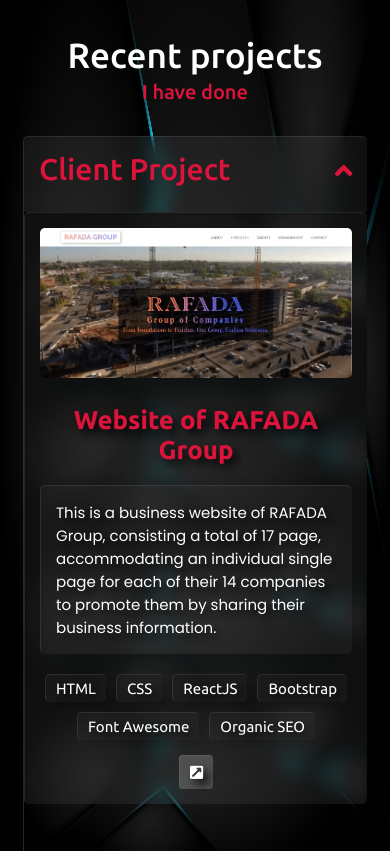
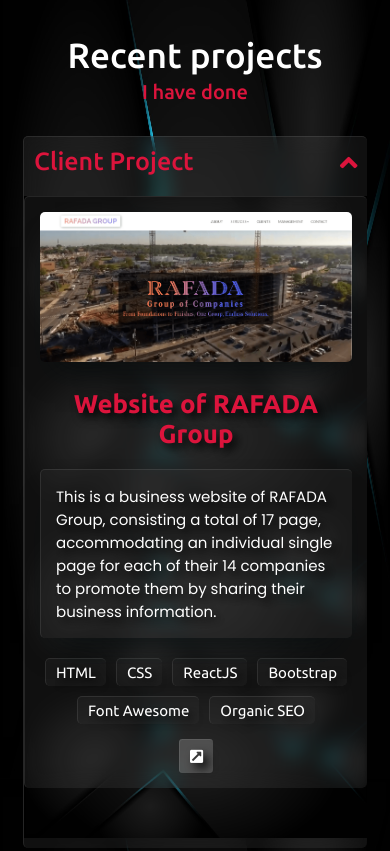
Before and after one commit to Maaazhar/maaazhar.github.io, a React (Vite) app: page / in a window 390 px wide. Shown: the part 4673-5524 px from the top of the page. Built offline with nearby package versions, Linux system fonts and the light colour scheme.

Commit message:
updating project section-17

```diff
--- a/src/components/Project/Project.css
+++ b/src/components/Project/Project.css
@@ -18,6 +18,8 @@
     justify-content: center;
     gap: 20px;
 }
+
+.projectCategory{}
 
 .singleProjectWrapper {
     margin-bottom: 50px;
--- a/src/components/Skill/Skills.css
+++ b/src/components/Skill/Skills.css
@@ -14,7 +14,7 @@
     gap: 10px;
 }
 
-.skillCategory {
+/* .skillCategory {
     height: fit-content;
     background-color: #ffffff10;
     backdrop-filter: blur(10px);
@@ -60,7 +60,7 @@
 .skillCategory>input[type="radio"]:checked~.skillWrapper {
     grid-template-rows: 1fr;
     padding: 10px 0px;
-}
+} */
 
 .skill {
     padding: 0px 10px;
@@ -175,20 +175,9 @@
     }
 }
 
-@media (max-width: 947px) {
-    .skills .skillsContent .column {
-        width: 100%;
-        margin-bottom: 35px;
-    }
-}
-
 @media (max-width: 500px) {
-    .skills .skillsContent .left .text {
-        font-size: 19px;
-    }
 
     .skillCategoryTitle {
-        margin-inline: auto;
         font-size: 25px;
     }
 
--- a/src/components/Skill/Skills.jsx
+++ b/src/components/Skill/Skills.jsx
@@ -16,20 +16,21 @@ export const Skills = () => {
                         {SkillList.map((d, i) => {
                             return (
                                 <>
-                                    <div className="skillCategory" key={`${d.category}-${i}`}>
+                                    <div className="skillCategory accordion" key={`${d.category}-${i}`}>
                                         <input
                                             type="radio"
                                             id={"skillAccordion-" + i}
+                                            className="accordionInput"
                                             name="SkillAccordion"
                                             value={i}
                                             onClick={() => toggleCategory(i)}
                                             checked={skillCategory === i ? true : false} />
                                         <label
-                                            className="skillCategoryTitle"
+                                            className="skillCategoryTitle accordionButton"
                                             htmlFor={"skillAccordion-" + i}>
                                             {d.category} <i className="fas fa-angle-down"> </i>
                                         </label>
-                                        <div className="skillWrapper">
+                                        <div className="skillWrapper accordionContent">
                                             <div className="skill">
                                                 {d.list.map((s, i) => {
                                                     return (
--- a/src/pages/HomePage/HomePage.css
+++ b/src/pages/HomePage/HomePage.css
@@ -141,6 +141,10 @@ section .title::after {
     .max-width {
         padding: 0 50px;
     }
+
+    .accordionButton{
+        padding: 10px;
+    }
 }
 
 @media (max-width: 947px) {
@@ -190,4 +194,8 @@ section .title::after {
     .skills .skillsContent .left .text {
         font-size: 19px;
     }
+
+    .accordionButton{
+        font-size: 25px;
+    }
   }
```
